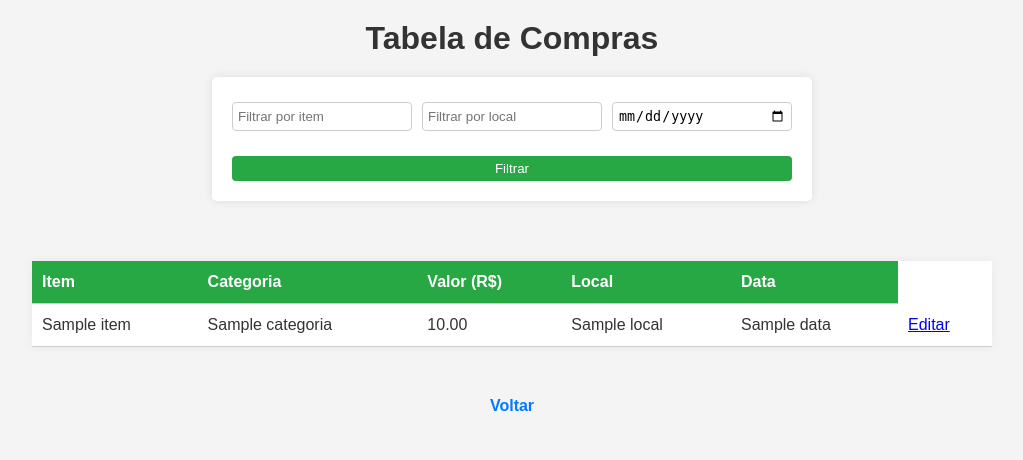
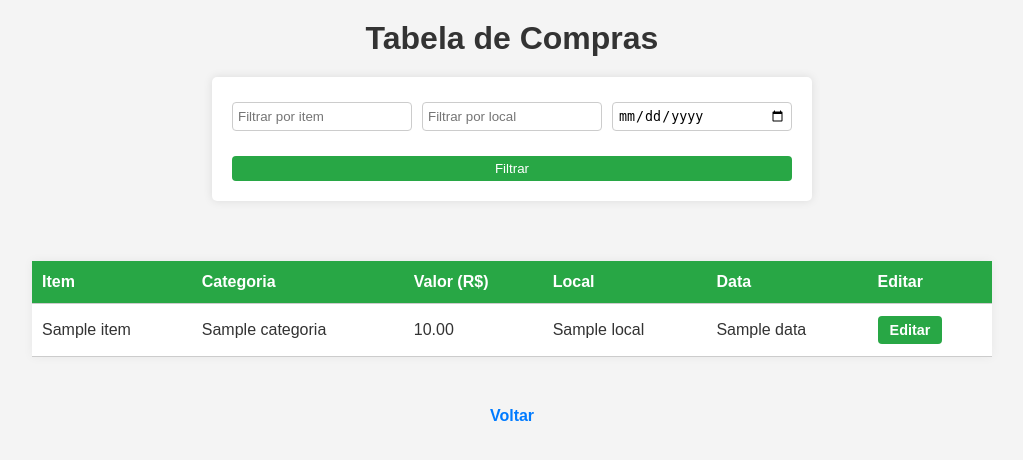
Before and after one commit to thaismsanchez/Compras-inteligentes, a Flask app: template templates/tabela.html in a window 1280 px wide. Shown: the top 460 px of the page, without its empty margins (128-1151 px from the left). Run offline with Flask 3, Linux system fonts and the light colour scheme; the template is opened without the code that fills it: most values are stand-ins (such as "Sample title", 1, 10 or a date in 2020); parts of the project's set-up code (start-up, migrations or seed data) failed here and were passed over.

Commit message:
Update tabela.html

```diff
--- a/templates/tabela.html
+++ b/templates/tabela.html
@@ -1,10 +1,10 @@
 <!DOCTYPE html>
 <html lang="pt-BR">
 <head>
-  <meta charset="UTF-8">
-  <meta name="viewport" content="width=device-width, initial-scale=1.0">
+  <meta charset="UTF-8" />
+  <meta name="viewport" content="width=device-width, initial-scale=1.0" />
   <title>Tabela de Compras</title>
-  <link rel="stylesheet" href="{{ url_for('static', filename='css/style.css') }}">
+  <link rel="stylesheet" href="{{ url_for('static', filename='css/style.css') }}" />
   <style>
     .filtro-form {
       max-width: 600px;
@@ -23,15 +23,42 @@
     th {
       cursor: pointer;
     }
+
+    /* Estilizando o link "Editar" como botão */
+    .btn-editar {
+      display: inline-block;
+      padding: 6px 12px;
+      background-color: #28a745;
+      color: white;
+      border-radius: 4px;
+      text-decoration: none;
+      font-weight: bold;
+      font-size: 0.9rem;
+      transition: background-color 0.3s ease;
+    }
+    .btn-editar:hover {
+      background-color: #218838;
+    }
+
+    /* Responsividade para o botão "Editar" no mobile */
+    @media (max-width: 600px) {
+      .btn-editar {
+        display: block;
+        width: 100%;
+        text-align: center;
+        padding: 10px 0;
+        margin-top: 8px;
+      }
+    }
   </style>
 </head>
 <body>
   <h1>Tabela de Compras</h1>
 
   <form class="filtro-form" method="GET" action="/tabela">
-    <input type="text" name="item" placeholder="Filtrar por item" value="{{ request.args.get('item', '') }}">
-    <input type="text" name="local" placeholder="Filtrar por local" value="{{ request.args.get('local', '') }}">
-    <input type="date" name="data" value="{{ request.args.get('data', '') }}">
+    <input type="text" name="item" placeholder="Filtrar por item" value="{{ request.args.get('item', '') }}" />
+    <input type="text" name="local" placeholder="Filtrar por local" value="{{ request.args.get('local', '') }}" />
+    <input type="date" name="data" value="{{ request.args.get('data', '') }}" />
     <button type="submit">Filtrar</button>
   </form>
 
@@ -44,17 +71,20 @@
           <th onclick="ordenarTabela(2)">Valor (R$)</th>
           <th onclick="ordenarTabela(3)">Local</th>
           <th onclick="ordenarTabela(4)">Data</th>
+          <th>Editar</th>
         </tr>
       </thead>
       <tbody>
         {% for compra in compras %}
         <tr>
-          <td>{{ compra.item }}</td>
-          <td>{{ compra.categoria }}</td>
-          <td>{{ "%.2f"|format(compra.valor) }}</td>
-          <td>{{ compra.local }}</td>
-         <td>{{ compra.data }}</td>
-          <td><a href="{{ url_for('editar', id=compra.id) }}">Editar</a></td>
+          <td data-label="Item">{{ compra.item }}</td>
+          <td data-label="Categoria">{{ compra.categoria }}</td>
+          <td data-label="Valor (R$)">{{ "%.2f"|format(compra.valor) }}</td>
+          <td data-label="Local">{{ compra.local }}</td>
+          <td data-label="Data">{{ compra.data }}</td>
+          <td data-label="Editar">
+            <a class="btn-editar" href="{{ url_for('editar', id=compra.id) }}">Editar</a>
+          </td>
         </tr>
         {% endfor %}
       </tbody>
@@ -73,7 +103,7 @@
           valA = parseFloat(valA.replace(",", "."));
           valB = parseFloat(valB.replace(",", "."));
         }
-        return asc ? valA > valB ? 1 : -1 : valA < valB ? 1 : -1;
+        return asc ? (valA > valB ? 1 : -1) : (valA < valB ? 1 : -1);
       });
       table.tBodies[0].append(...rows);
       table.dataset.sortOrder = asc ? "asc" : "desc";
```
